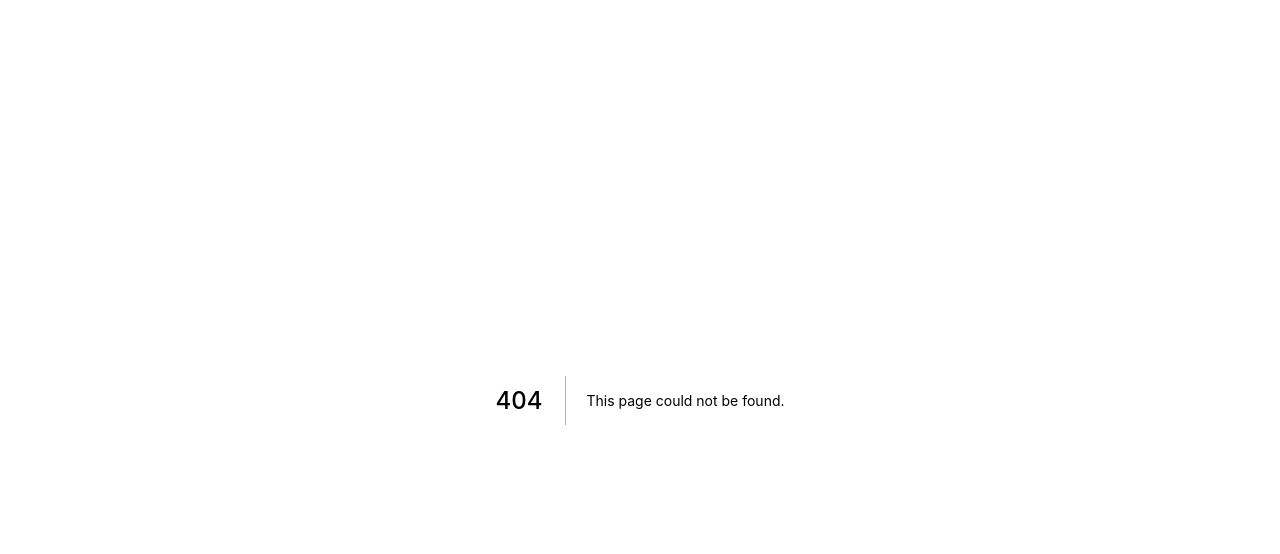
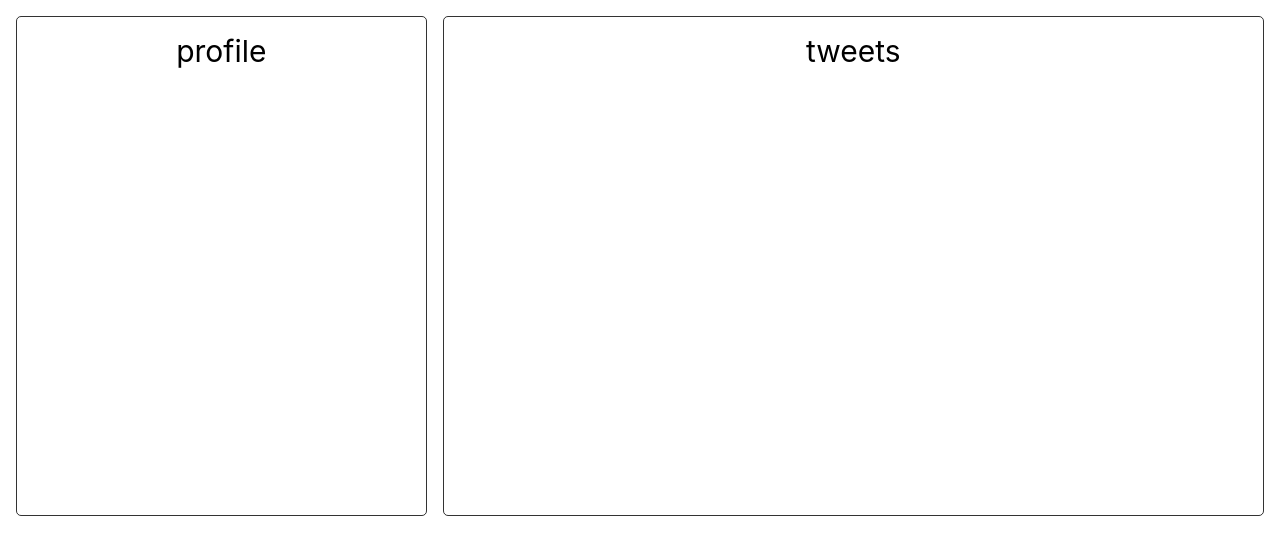
Before and after one commit to learn4o/twitter_project, a Next.js app: page /feeds in a window 1280 px wide. Before the commit this address had no page. Shown: the top 554 px of the page. Built offline with nearby package versions, Linux system fonts and the light colour scheme.

Commit message:
design done

```diff
--- /dev/null
+++ b/pages/feeds.js
@@ -0,0 +1,10 @@
+ import styles from "../styles/Feeds.module.css"
+ export default   function feeds()
+ {
+    return <div>  <div className={styles.main}>
+    <div className={styles.part}> profile </div>
+    <div className={styles.part}> tweets</div>
+</div>
+
+    </div>
+}
--- /dev/null
+++ b/styles/Feeds.module.css
@@ -0,0 +1,27 @@
+.main {
+    margin: auto;
+    max-width: 1440px;
+    display: grid;
+    grid-template-columns: 2fr 4fr;
+    grid-gap: 16px;
+    padding: 16px;
+
+}
+
+.part {
+    border-radius: 5px;
+    border: 1px solid rgba(0, 0, 0, 0.8);
+    padding: 16px;
+    font-size: 30px;
+    text-align: center;
+    height: 500px;
+}
+
+@media only screen and (max-width:450px) {
+    .main {
+        grid-template-columns: auto;
+    }
+
+
+
+}
```
